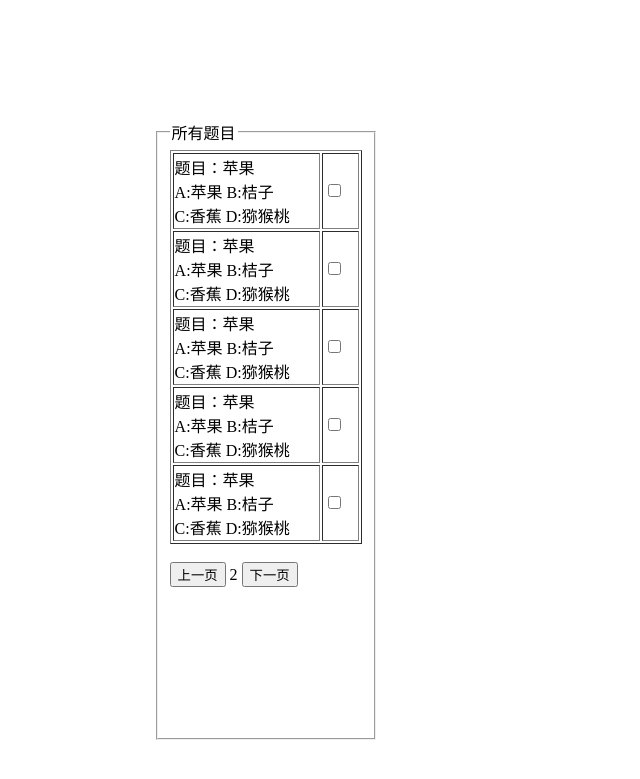
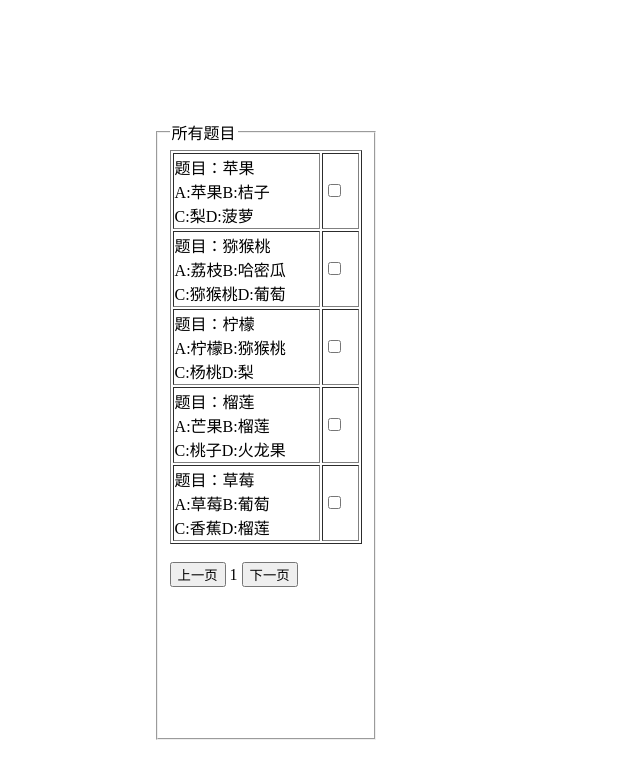
Before and after one commit to zhengjian2322/AphAssis, a Django app: template makeSet/templates/makeSet/makeSet.html in a window 1280 px wide. Shown: the top 779 px of the page, without its empty margins (0-640 px from the left). Run offline with Django 3.2, Linux system fonts and the light colour scheme; the template is opened without the code that fills it, so the values that code supplies are empty; data comes from the database, SQL or seed files in the repository; parts of the project's set-up code (start-up, migrations or seed data) failed here and were passed over; some libraries are stand-ins or nearby versions.

Commit message:
nearly complete makeset

```diff
--- a/makeSet/templates/makeSet/makeSet.html
+++ b/makeSet/templates/makeSet/makeSet.html
@@ -8,45 +8,76 @@
 			<legend>所有题目</legend>
 			<table border="1" width="100%">
 				<tr>
-					<td width="80%"> 题目：苹果<br />A:苹果  B:桔子<br />C:香蕉  D:猕猴桃</td>
+					<td id="td1" width="80%"> Loading.. </td>
 					<td width="20%">
 						<input id="v1" type="checkbox" onclick="change(this)">
 					</td>
 				</tr>
 				<tr>
-					<td width="80%"> 题目：苹果<br />A:苹果  B:桔子<br />C:香蕉  D:猕猴桃</td>
+					<td id="td2" width="80%"> Loading.. </td>
 					<td width="20%">
-						<input id="v1" type="checkbox" onclick="change(this)">
+						<input id="v2" type="checkbox" onclick="change(this)">
 					</td>
 				</tr>
 				<tr>
-					<td width="80%"> 题目：苹果<br />A:苹果  B:桔子<br />C:香蕉  D:猕猴桃</td>
+					<td id="td3" width="80%"> Loading.. </td>
 					<td width="20%">
-						<input id="v1" type="checkbox" onclick="change(this)">
+						<input id="v3" type="checkbox" onclick="change(this)">
 					</td>
 				</tr>
 				<tr>
-					<td width="80%"> 题目：苹果<br />A:苹果  B:桔子<br />C:香蕉  D:猕猴桃</td>
+					<td id="td4" width="80%"> Loading.. </td>
 					<td width="20%">
-						<input id="v1" type="checkbox" onclick="change(this)">
+						<input id="v4" type="checkbox" onclick="change(this)">
 					</td>
 				</tr>
 				<tr>
-					<td width="80%"> 题目：苹果<br />A:苹果  B:桔子<br />C:香蕉  D:猕猴桃</td>
+					<td id="td5" width="80%"> Loading.. </td>
 					<td width="20%">
-						<input id="v1" type="checkbox" onclick="change(this)">
+						<input id="v5" type="checkbox" onclick="change(this)">
 					</td>
 				</tr>
 			</table>
 			<br />
-			<button type="button"> 上一页 </button>
+			<button type="button" onclick="subPage()"> 上一页 </button>
 			<label id="pageNumber"> &nbsp 1 &nbsp </label>
-			<button type="button"> 下一页 </button>
+			<button type="button" onclick="addPage()"> 下一页 </button>
 		</fieldset>
 	</form>
 
+	<script src="http://ajax.googleapis.com/ajax/libs/jquery/1.8.0/jquery.min.js"></script>
 <script type="text/javascript">
-		var pageNum = 2;
+		var pageNum = 1;
+		var all_ques;
+		var all_length = 0;
+		function subPage()
+		{
+			if(pageNum <= 1)
+			{
+				alert("这是第一页!");
+			}
+			else
+			{
+				pageNum = pageNum - 1;
+				ques_display();
+				changePage();
+			}
+		}
+
+		function addPage()
+		{
+			if(pageNum > all_length / 5)
+			{
+				alert("这是最后一页");
+			}
+			else
+			{
+				pageNum = pageNum + 1;
+				ques_display();
+				changePage();
+			}
+		}
+
 		function change(vi)
 		{
 			if(vi.checked)
@@ -68,6 +99,98 @@
 	//可以用getElementById来获得那个变量，但是一定要放在代码一定会执行到的地方中
 	//input 有一个type域，如果是 "hidden",就是不显示
 
+	function ques_display()
+	{
+		var ques_2_disp = 5;
+		var reduce = all_length % 5;
+		let final = (pageNum === parseInt(((all_length + 4) / 5)));
+		if(final)
+		{
+			if(reduce == 0)
+			{
+				ques_2_disp = 5;
+			}
+			else
+			{
+				ques_2_disp = reduce;
+			}
+
+		}
+		var startNum = (pageNum - 1) * 5;
+		for(let i = 0;i < 5;i++)
+		{
+			var td = document.getElementById('td'+(i+1));
+			if(final && i >= reduce)
+			{
+				td.innerText = "";
+				var vi = document.getElementById('v'+(i+1));
+				vi.type = "hidden";
+			}
+			else
+			{
+				td.innerText = "题目：" + all_ques["ques"+(startNum+i)]+"\n" + "A:" + all_ques["DesA"+(startNum+i)]
+							+ "B:" + all_ques["DesB" + (startNum+i)] + "\n" + "C:" + all_ques["DesC"+(startNum+i)]
+							+ "D:" + all_ques["DesD" + (startNum+i)];
+				var vi = document.getElementById('v'+(i+1));
+				vi.type = "checkbox";
+			}
+
+		}
+		/*
+		var td1 = document.getElementById('td1');
+		var td2 = document.getElementById('td2');
+		var td3 = document.getElementById('td3');
+		var td4 = document.getElementById('td4');
+		var td5 = document.getElementById('td5');
+		var startNum = (pageNum - 1) * 5;
+		var num1 = startNum;
+		var num2 = num1 + 1;
+		var num3 = num2 + 1;
+		var num4 = num3 + 1;
+		var num5 = num4 + 1;
+		td1.innerText = "题目：" + all_ques["ques" + num1] + "\n" + "A:" + all_ques["DesA"+num1] + "  "
+						+ "B:" + all_ques["DesB" + num1] + "\n" + "C:" + all_ques["DesC"+num1] + "  "
+						+ "D:" + all_ques["DesD" + num1];
+
+		td2.innerText = "题目：" + all_ques["ques" + num2] + "\n" + "A:" + all_ques["DesA"+num2] + "  "
+						+ "B:" + all_ques["DesB" + num2] + "\n" + "C:" + all_ques["DesC"+num2] + "  "
+						+ "D:" + all_ques["DesD" + num2];
+
+		td3.innerText = "题目：" + all_ques["ques" + num3] + "\n" + "A:" + all_ques["DesA"+num3] + "  "
+						+ "B:" + all_ques["DesB" + num3] + "\n" + "C:" + all_ques["DesC"+num3] + "  "
+						+ "D:" + all_ques["DesD" + num3];
+
+		td4.innerText = "题目：" + all_ques["ques" + num4] + "\n" + "A:" + all_ques["DesA"+num4] + "  "
+						+ "B:" + all_ques["DesB" + num4] + "\n" + "C:" + all_ques["DesC"+num4] + "  "
+						+ "D:" + all_ques["DesD" + num4];
+
+		td5.innerText = "题目：" + all_ques["ques" + num5] + "\n" + "A:" + all_ques["DesA"+num5] + "  "
+						+ "B:" + all_ques["DesB" + num5] + "\n" + "C:" + all_ques["DesC"+num5] + "  "
+						+ "D:" + all_ques["DesD" + num5];*/
+	}
+
+	function get_all() {
+			$.ajax({
+				type: "POST",
+				url: "http://127.0.0.1:8000/get_all/",
+				data: {},
+				success: function(data) {
+					//alert(data['ques0']);
+					all_ques = data;
+					all_length = data["length"];
+					ques_display();
+				},
+				error: function(data) {
+					alert("Some error!");
+				}
+			});
+		}
+
+	get_all();
+
+
+
+
 	</script>
 
 </body>
--- a/makeSet/views.py
+++ b/makeSet/views.py
@@ -1,8 +1,8 @@
-from django.shortcuts import render
 # -*- coding: utf-8 -*-
 from __future__ import unicode_literals
 import json
 import random
+from copy import deepcopy
 from django.views.decorators.csrf import csrf_exempt
 from django.shortcuts import render
 from upload.models import Ques, guide
@@ -16,23 +16,21 @@ def makeSet(request):
 def get_all(request):
 	questions = list(Ques.objects.all())
 	length = len(questions)
-	question = questions[number]
+	#toList = []
+	#toList.append(length)
 	ans = {}
-	ans.update("length": length)
+	ans["length"] = length
 	for i in range(length):
-		ques = str(question.question)
-		imageA = str(question.imageA)
-		DesA = str(question.DesA)
-		imageB = str(question.imageB)
-		DesB = str(question.DesB)
-		imageC = str(question.imageC)
-		DesC = str(question.DesC)
-		imageD = str(question.imageD)
-		DesD = str(question.DesD)
-		voice = str(question.voice)
-		ans.update(str(i): {"namee":ques, "imageA":imageA, "DesA":DesA,
-						 "imageB":imageB, "DesB":DesB, "imageC":imageC,
-						 "DesC":DesC, "imageD":imageD, "DesD":DesD,
-						 "voice":voice})
+		ans["ques" + str(i)] = str(questions[i].question)
+		ans["imageA" + str(i)] = str(questions[i].imageA)
+		ans["DesA" + str(i)] = str(questions[i].DesA)
+		ans["imageB" + str(i)] = str(questions[i].imageB)
+		ans["DesB" + str(i)] = str(questions[i].DesB)
+		ans["imageC" + str(i)] = str(questions[i].imageC)
+		ans["DesC" + str(i)] = str(questions[i].DesC)
+		ans["imageD" + str(i)] = str(questions[i].imageD)
+		ans["DesD" + str(i)] = str(questions[i].DesD)
+		ans["voice" + str(i)] = str(questions[i].voice)
+		#toList.append(deepcopy(ans))
 
 	return JsonResponse(ans)
--- a/upload_and_show/urls.py
+++ b/upload_and_show/urls.py
@@ -30,6 +30,7 @@ urlpatterns = [
 	url(r'^upload/',upload_views.upload),
 	url(r'^guide_upload/',upload_views.guide_upload),
 	url(r'^get_next/',show_views.get_next, name="get_next"),
+    url(r'^get_all/',Set_views.get_all, name="get_all"),
 	url(r'^error_answer/',show_views.error_answer,name="error_answer"),
 	url(r'^makeSet/',Set_views.makeSet),
 ] + static(settings.MEDIA_URL,document_root=settings.MEDIA_ROOT)
```
Also changed, not shown: README.md.
